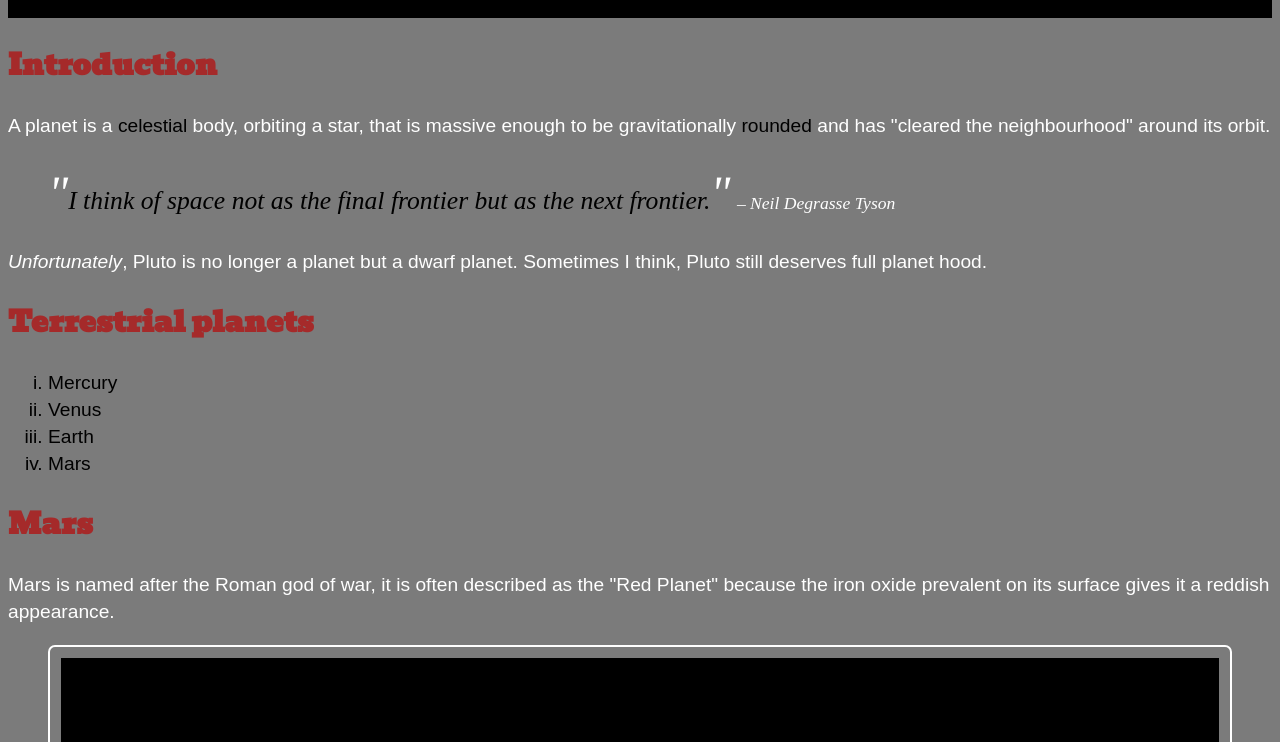
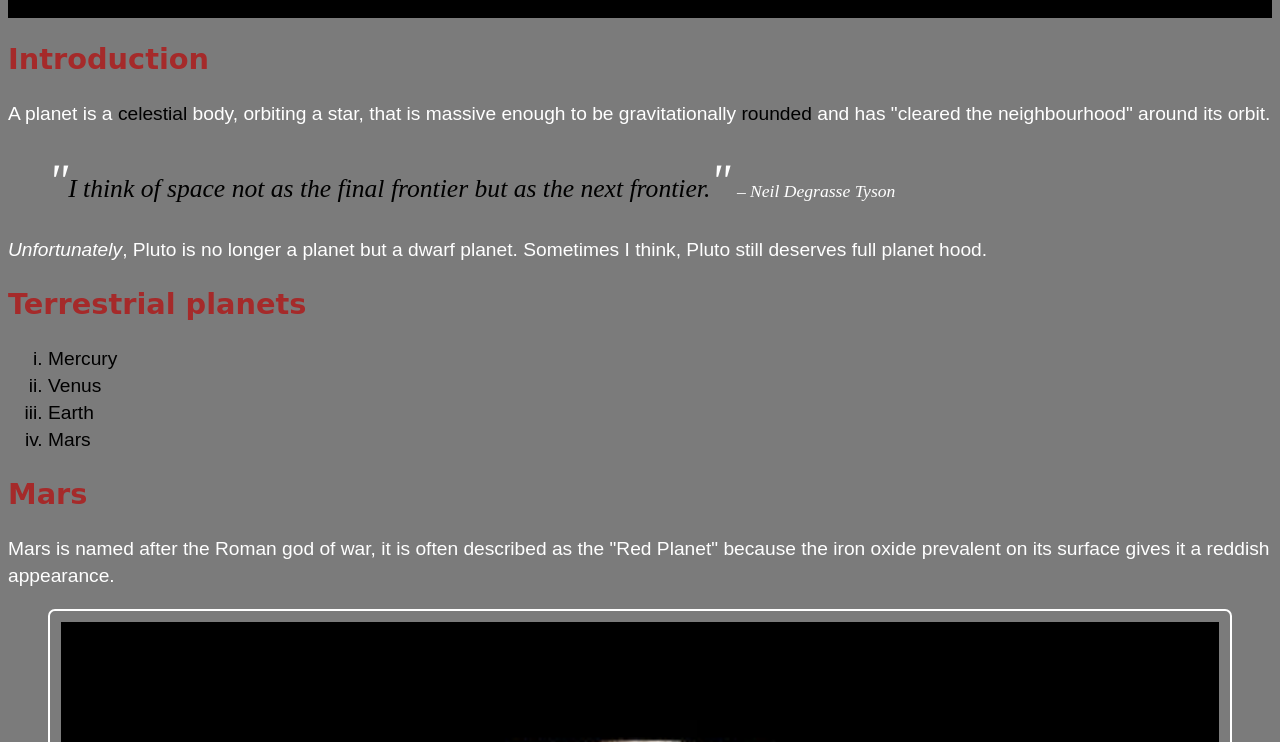
Before and after one commit to pamelaazzi/dsn1674-assignment4, a plain HTML site: page index.html in a window 1280 px wide. Shown: the part 143-885 px from the top of the page. Drawn offline with Linux system fonts and the light colour scheme.

```diff
--- a/index.html
+++ b/index.html
@@ -4,8 +4,8 @@
   <meta charset="utf-8">
   <title>Planet</title>
   <link href="css/main.css" rel="stylesheet">
-  <link href='http://fonts.googleapis.com/css?family=Bevan' rel='stylesheet' type='text/css'>
-</head>
+  <link href='http://fonts.googleapis.com/css?family=Sigmar+One' rel='stylesheet' type='text/css'>
+  </head>
 <body>
 
   <header>
```
